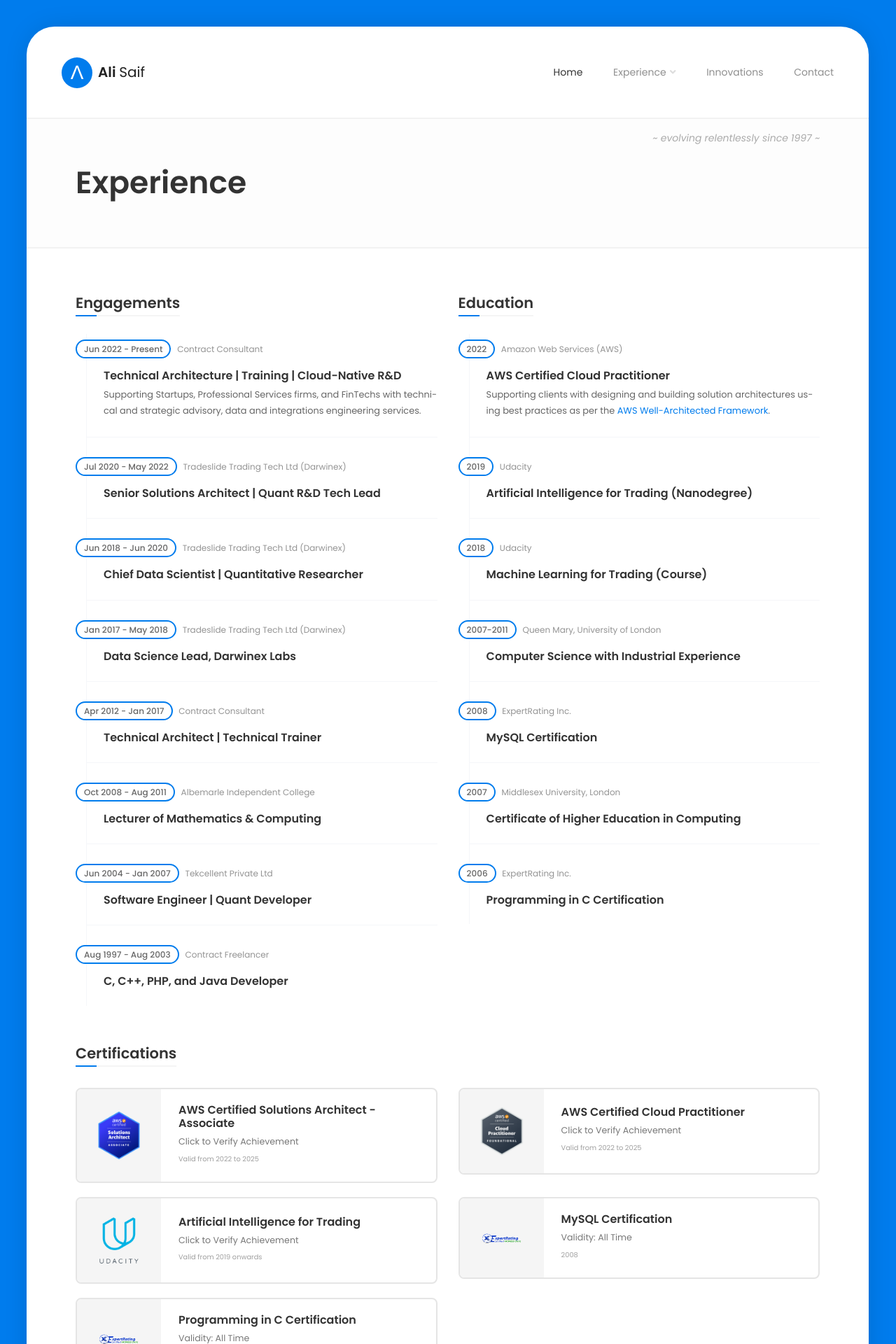
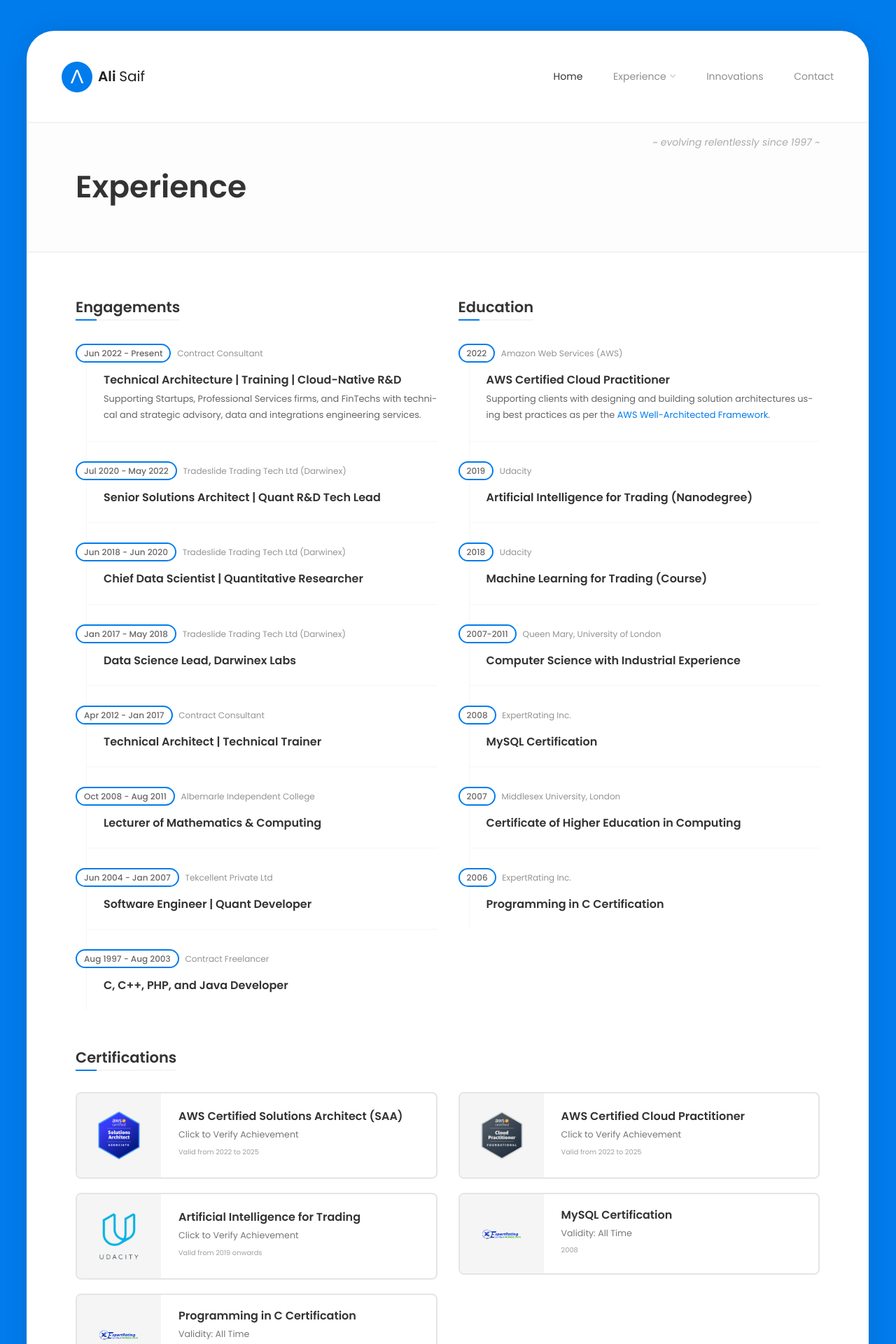
Before and after one commit to integracore2/integracore2.github.io, a Jekyll site: the page built from experience.md, in a window 1280 px wide. Shown: the top 1920 px of the page at 70% size. Built offline with Jekyll 4.4.1, drawn with Linux system fonts in a browser that asks for light colours; comment, search, counter and statistics services are not loaded.

Commit message:
updated certifications yaml

```diff
--- a/_data/pageconfig/experience/certifications.yml
+++ b/_data/pageconfig/experience/certifications.yml
@@ -1,6 +1,6 @@
 -
   -
-    name: AWS Certified Solutions Architect - Associate
+    name: AWS Certified Solutions Architect (SAA)
     cta: Click to Verify Achievement
     url: https://www.credly.com/badges/34d5f6ff-d7d6-4e10-b1c2-62fd33a63656
     image_url: /assets/img/aws-certified-solutions-architect-associate.png
```
